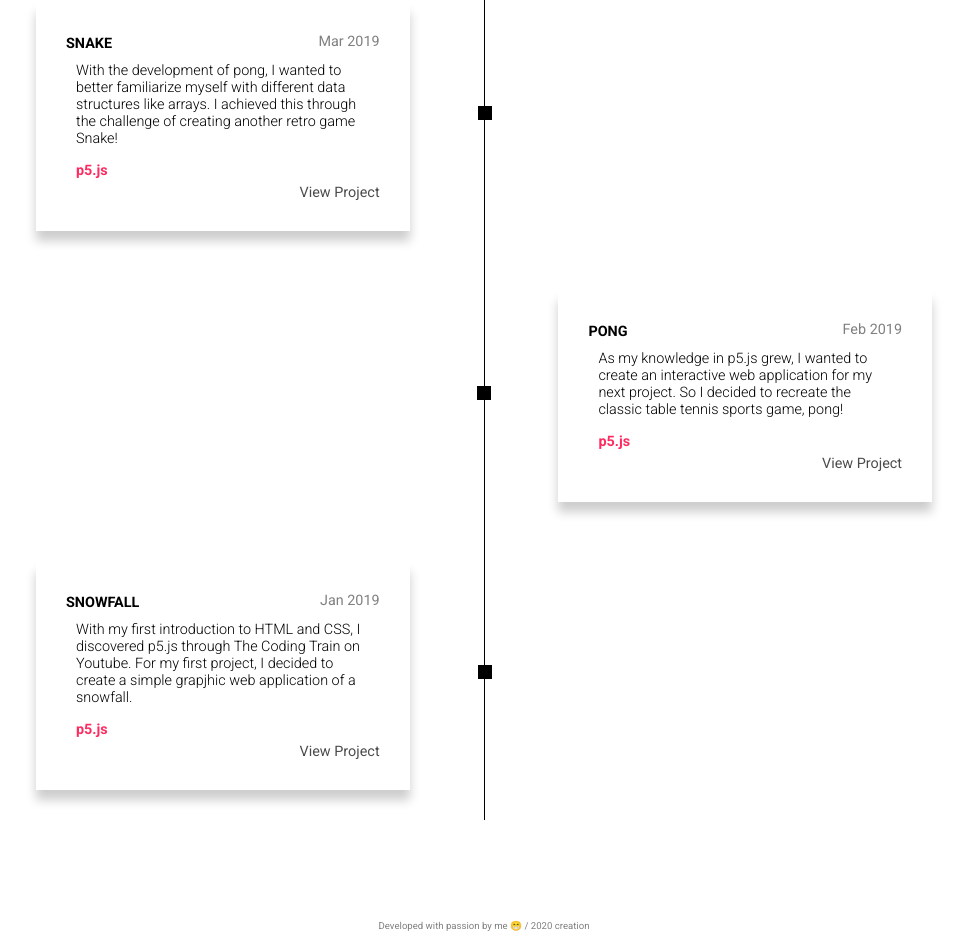
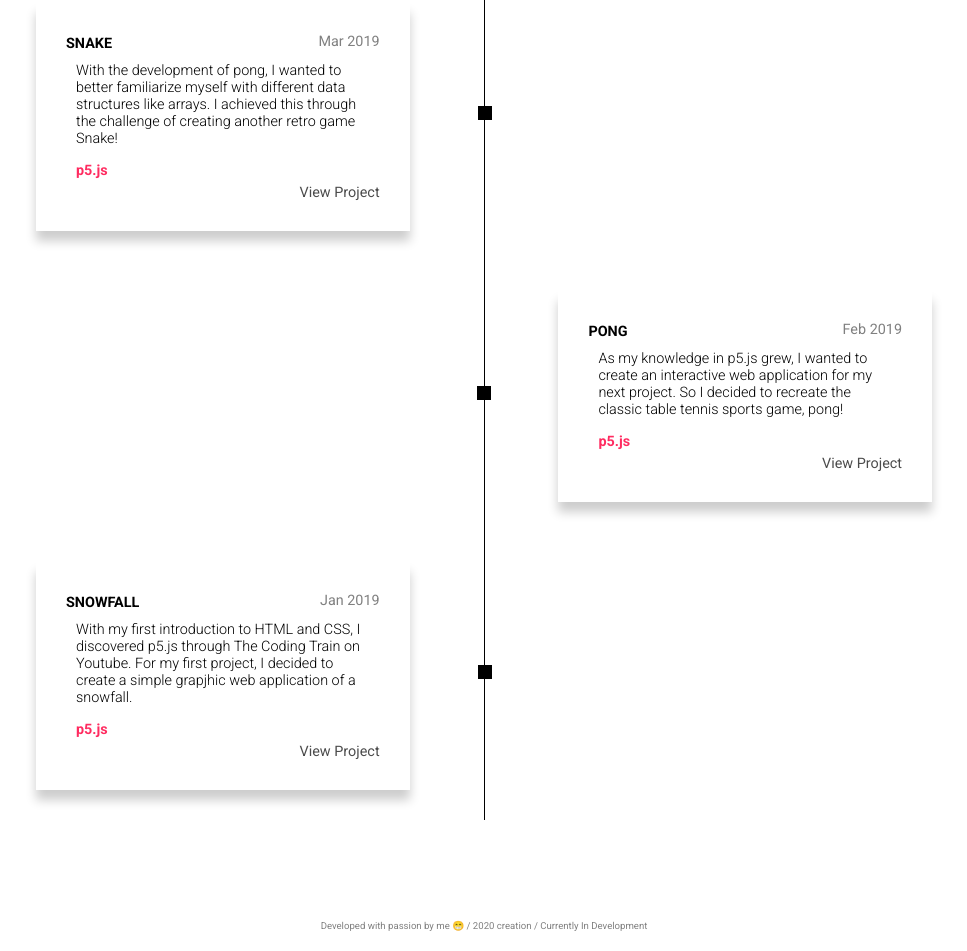
Before and after one commit to taehyunnkim/taehyunnkim.github.io, a website: page index.html in a window 1280 px wide. Shown: the part 4509-5460 px from the top of the page, without its empty margins (156-1123 px from the left). Drawn offline with Linux system fonts and the light colour scheme; files whose address does not match are found by name.

Commit message:
Quick edit

```diff
--- a/index.html
+++ b/index.html
@@ -316,7 +316,7 @@
             </section>
         </div>
         <footer>
-            <p>Developed with passion by me 😁 / 2020 creation</p>
+            <p>Developed with passion by me 😁 / 2020 creation / Currently In Development</p>
         </footer>
     </body>
 </html>
```
